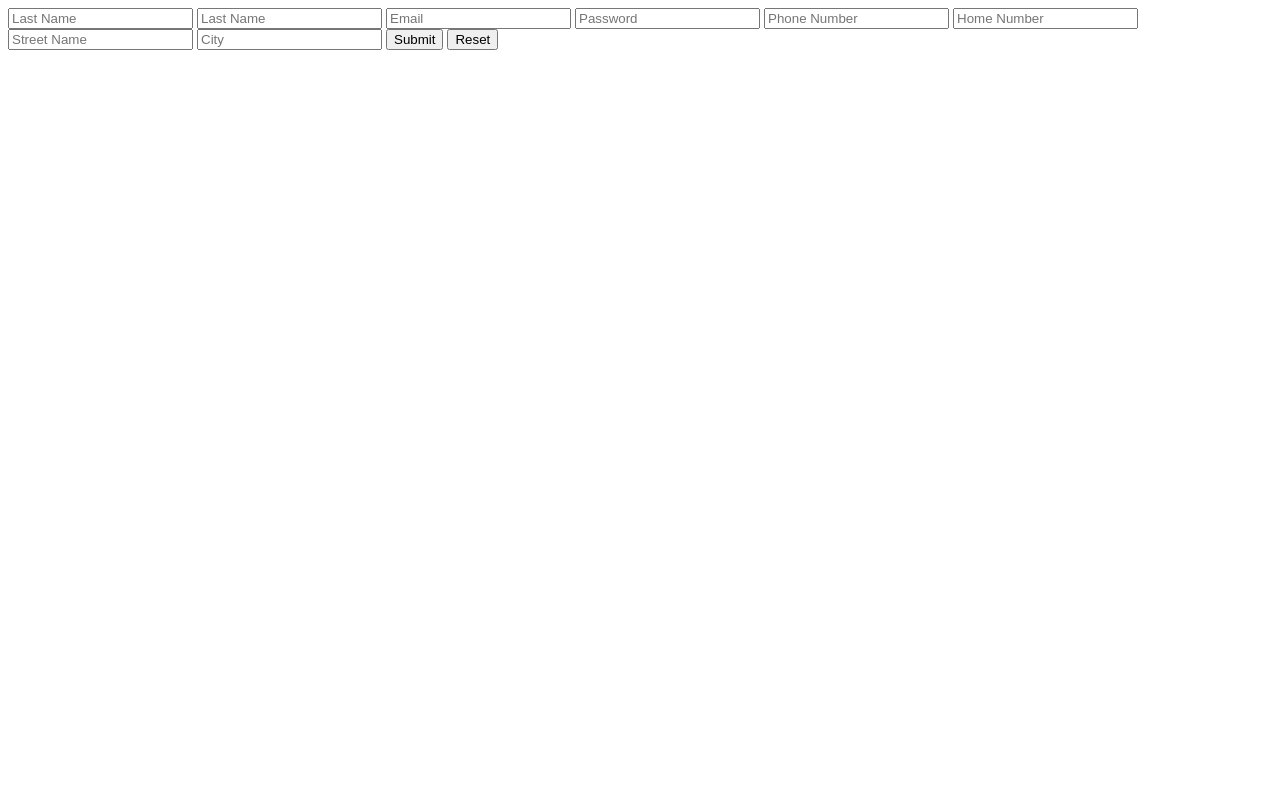
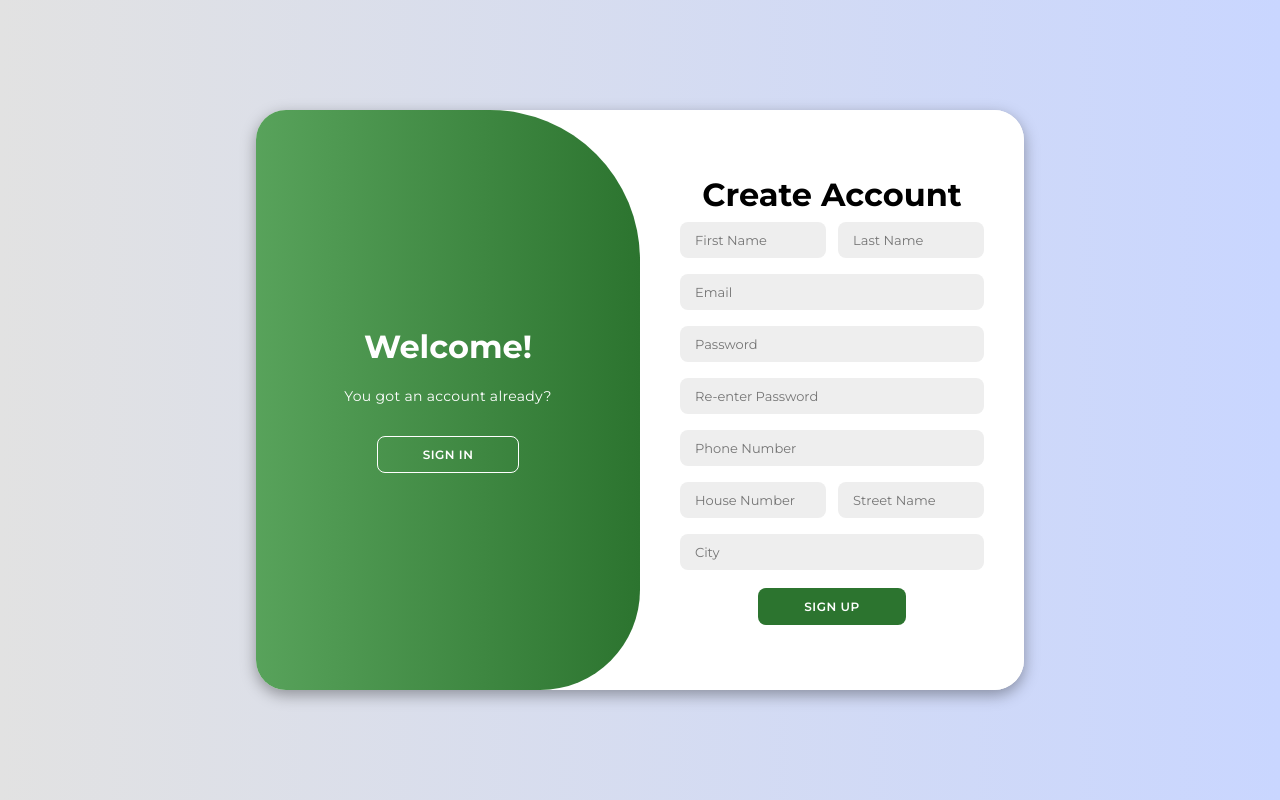
Before and after one commit to Nipun-Malinga/GreenSuper, a Java web app: page /registration.jsp in a window 1280 px wide. Run offline with Tomcat 11, a stand-in JSP engine, Linux system fonts and the light colour scheme.

Commit message:
Re-build the product.jsp page and fix the bug that user cannot go to the product page using the product url. Connected the registration front end to the project.

```diff
--- /dev/null
+++ b/src/main/webapp/css/registration.css
@@ -0,0 +1,165 @@
+@import url('https://fonts.googleapis.com/css2?family=Montserrat:wght@300;400;500;600;700&display=swap');
+
+* {
+    margin: 0;
+    padding: 0;
+    box-sizing: border-box;
+    font-family: 'Montserrat', sans-serif;
+}
+
+body {
+    background-color: #c9d6ff;
+    background: linear-gradient(to right, #e2e2e2, #c9d6ff);
+    display: flex;
+    align-items: center;
+    flex-direction: column;
+    height: 100vh;
+}
+
+.container {
+    background-color: #fff;
+    border-radius: 30px;
+    box-shadow: 0 5px 15px rgba(0, 0, 0, 0.35);
+    position: relative;
+    overflow: hidden;
+    width: 768px;
+    max-width: 100%;
+    min-height: 580px;
+    display: flex;
+    margin: 2.5rem;
+}
+
+.container p {
+    font-size: 14px;
+    line-height: 20px;
+    letter-spacing: 0.3px;
+    margin: 20px 0;
+}
+
+.container a {
+    color: #333;
+    font-size: 13px;
+    text-decoration: none;
+    margin: 15px 0 10px;
+}
+
+.container button {
+    background-color: #2C742f;
+    color: #fff;
+    font-size: 12px;
+    padding: 10px 45px;
+    border: 1px solid transparent;
+    border-radius: 8px;
+    font-weight: 600;
+    letter-spacing: 0.5px;
+    text-transform: uppercase;
+    margin-top: 10px;
+    cursor: pointer;
+}
+
+.container button.hidden {
+    background-color: transparent;
+    border-color: #fff;
+}
+
+.container form {
+    background-color: #fff;
+    display: flex;
+    align-items: center;
+    justify-content: center;
+    flex-direction: column;
+    padding: 0 40px;
+    height: 100%;
+}
+
+.container input {
+    background-color: #eee;
+    border: none;
+    margin: 8px 0;
+    padding: 10px 15px;
+    font-size: 13px;
+    border-radius: 8px;
+    width: 100%;
+    outline: none;
+}
+
+.container form .name-container,
+.container form .address-container {
+    display: flex;
+    justify-content: space-between;
+}
+
+.container form .name-container input,
+.container form .address-container input {
+    width: 48%; /* Adjust the width as needed */
+}
+
+
+.toggle {
+    background-color: #84d187;
+    height: 100%;
+    background: linear-gradient(to right, #84d187, #2c742f);
+    color: #fff;
+    position: relative;
+    left: -100%;
+    height: 100%;
+    width: 200%;
+}
+
+.toggle-panel {
+    position: absolute;
+    width: 50%;
+    height: 100%;
+    display: flex;
+    align-items: center;
+    justify-content: center;
+    flex-direction: column;
+    padding: 0 30px;
+    text-align: center;
+    top: 0;
+}
+
+.container.active .toggle-left {
+    transform: translateX(0);
+}
+
+.toggle-right {
+    right: 0;
+    transform: translateX(0);
+}
+
+.container.active .toggle-right {
+    transform: translateX(200%);
+}
+
+@media screen and (min-width: 768px) {
+    body {
+        display: flex;
+        align-items: center;
+        flex-direction: column;
+        justify-content: center;
+    }
+
+    .toggle-container {
+        position: absolute;
+        top: 0;
+        left: 0%;
+        width: 50%;
+        height: 100%;
+        overflow: hidden;
+        border-radius: 0 150px 100px 0;
+        z-index: 1000;
+    }
+
+    .toggle-container {
+        visibility: visible;
+    }
+
+    .form-container {
+        position: absolute;
+        top: 0;
+        left: 50%;
+        height: 100%;
+        transition: all 0.6s ease-in-out;
+    }
+}
--- a/src/main/webapp/registration.jsp
+++ b/src/main/webapp/registration.jsp
@@ -1,37 +1,83 @@
 <%@ page contentType="text/html; charset=UTF-8" pageEncoding="UTF-8" %>
-<html>
+
+<!DOCTYPE html>
+<html lang="en">
 <head>
-    <title>Registration</title>
+    <meta charset="UTF-8">
+    <meta name="viewport" content="width=device-width, initial-scale=1.0">
+    <link rel="stylesheet" href="https://cdnjs.cloudflare.com/ajax/libs/font-awesome/6.5.1/css/all.min.css">
+    <link rel="stylesheet" href="./css/registration.css">
+    <title>Login Page</title>
 </head>
 <body>
-    <form action="register" method="post">
-        <label>
-            <input type="text" name="firstName" placeholder="Last Name">
-        </label>
-        <label>
-            <input type="text" name="lastName" placeholder="Last Name">
-        </label>
-        <label>
-            <input type="email" name="email" placeholder="Email">
-        </label>
-        <label>
-            <input type="password" name="password" placeholder="Password">
-        </label>
-        <label>
-            <input type="tel" name="phoneNumber" placeholder="Phone Number">
-        </label>
-        <label>
-            <input type="text" name="homeNumber" placeholder="Home Number">
-        </label>
-        <label>
-            <input type="text" name="streetName" placeholder="Street Name">
-        </label>
-        <label>
-            <input type="text" name="city" placeholder="City">
-        </label>
-
-        <input type="submit">
-        <input type="reset">
-    </form>
+<div class="container" id="container">
+    <div class="form-container sign-up">
+        <form action="register" onsubmit=""  method="post">
+            <h1>Create Account</h1>
+            <div class="name-container">
+                <input type="text" id="first_name" placeholder="First Name" name="firstName">
+                <input type="text" id="last_name" placeholder="Last Name" name="lastName">
+            </div>
+            <input type="email" id="email" placeholder="Email" name="email">
+            <input type="password" id="password" placeholder="Password" name="password">
+            <input type="password" id="re_typed_password" placeholder="Re-enter Password">
+            <input type="text" id="phone_number" placeholder="Phone Number" name="phoneNumber">
+            <div class="address-container">
+                <input type="text" id="home_number" placeholder="House Number" name="homeNumber">
+                <input type="text" id="street_name" placeholder="Street Name" name="streetName">
+            </div>
+            <input type="text" id="ciry" placeholder="City" name="city">
+            <button type="submit">Sign Up</button>
+        </form>
+    </div>
+    <div class="toggle-container">
+        <div class="toggle">
+            <div class="toggle-panel toggle-right">
+                <h1>Welcome!</h1>
+                <p>You got an account already?</p>
+                <button class="hidden" id="login">Sign In</button>
+            </div>
+        </div>
+    </div>
+</div>
+<script src="./js/validation.js"></script>
 </body>
 </html>
+
+
+<%--<html>--%>
+<%--<head>--%>
+<%--    <title>Registration</title>--%>
+<%--</head>--%>
+<%--<body>--%>
+<%--    <form action="register" method="post">--%>
+<%--        <label>--%>
+<%--            <input type="text" name="firstName" placeholder="Last Name">--%>
+<%--        </label>--%>
+<%--        <label>--%>
+<%--            <input type="text" name="lastName" placeholder="Last Name">--%>
+<%--        </label>--%>
+<%--        <label>--%>
+<%--            <input type="email" name="email" placeholder="Email">--%>
+<%--        </label>--%>
+<%--        <label>--%>
+<%--            <input type="password" name="password" placeholder="Password">--%>
+<%--        </label>--%>
+<%--        <label>--%>
+<%--            <input type="tel" name="phoneNumber" placeholder="Phone Number">--%>
+<%--        </label>--%>
+<%--        <label>--%>
+<%--            <input type="text" name="homeNumber" placeholder="Home Number">--%>
+<%--        </label>--%>
+<%--        <label>--%>
+<%--            <input type="text" name="streetName" placeholder="Street Name">--%>
+<%--        </label>--%>
+<%--        <label>--%>
+<%--            <input type="text" name="city" placeholder="City">--%>
+<%--        </label>--%>
+
+<%--        <input type="submit">--%>
+<%--        <input type="reset">--%>
+<%--    </form>--%>
+<%--</body>--%>
+<%--</html>--%>
```
Also changed, not shown: src/main/webapp/product.jsp (+49 -14 lines).
